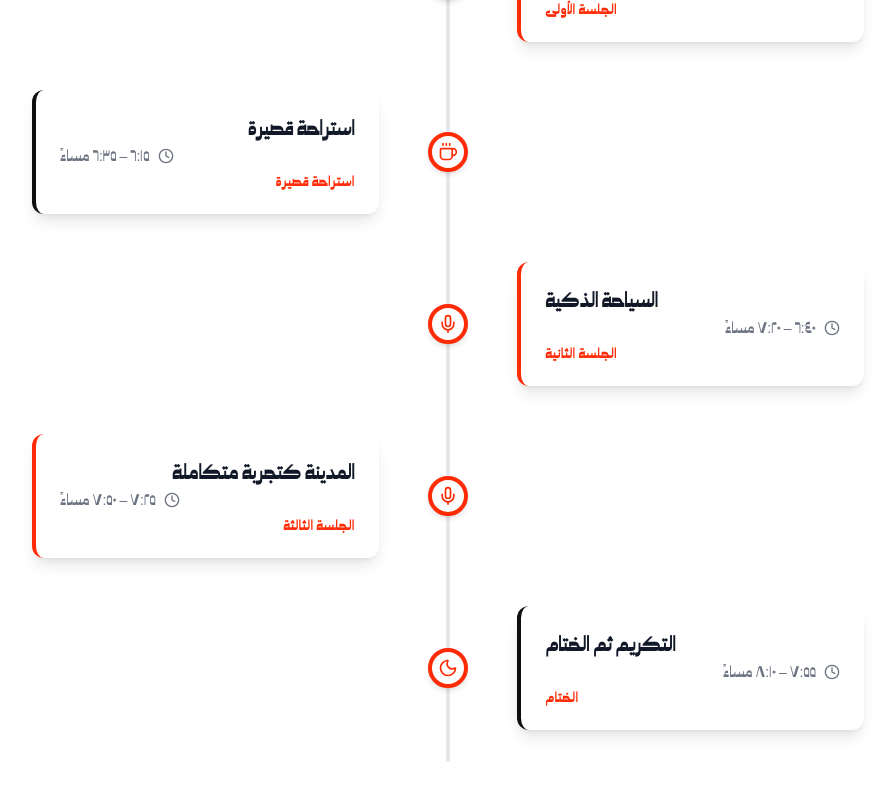
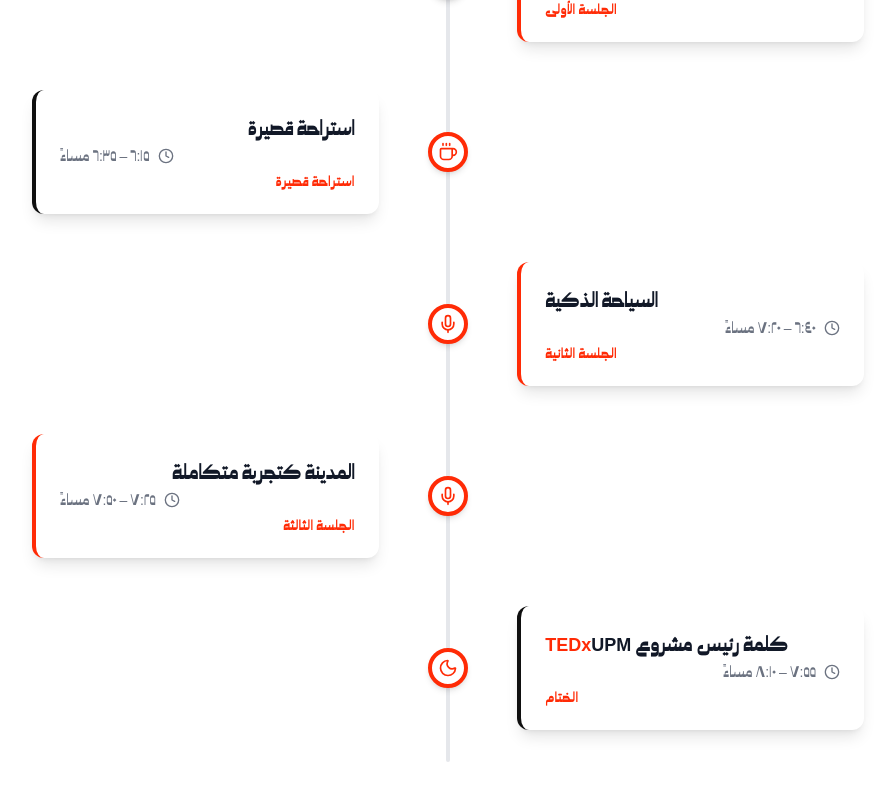
Before and after one commit to shglp1/tedx-upm, a React (Vite) app: page / in a window 1280 px wide. Shown: the part 4317-5117 px from the top of the page, without its empty margins (192-1085 px from the left). Built offline with nearby package versions, Linux system fonts and the light colour scheme.

Commit message:
fix names

```diff
--- a/src/data/speakers.ts
+++ b/src/data/speakers.ts
@@ -83,8 +83,8 @@ export const speakers: Speaker[] = [
     },
     {
         id: 8,
-        nameAr: "أحمد الجريشي",
-        nameEn: "Ahmad Al-Jurayshi",
+        nameAr: "أ. أحمد الجريشي",
+        nameEn: "Mr. Ahmad Al-Jurayshi",
         titleAr: "رئيس مجلس إدارة مشروع “قصة المكان”",
         titleEn: "Chairman of 'Story of the Place' Project",
         image: "/AhmadAljarishi.png",
@@ -96,8 +96,8 @@ export const speakers: Speaker[] = [
     // Session 3 (7:25+)
     {
         id: 9,
-        nameAr: "محمود جنيد",
-        nameEn: "Mahmoud Junaid",
+        nameAr: "أ. محمود جنيد",
+        nameEn: "Mr. Mahmoud Junaid",
         titleAr: "طالب هندسة معمارية بجامعة الأمير مقرن",
         titleEn: "Architecture Student at Prince Muqrin University",
         image: "/mahoomd.png",
--- a/src/locales/ar.json
+++ b/src/locales/ar.json
@@ -74,7 +74,7 @@
         "closing": {
             "time": "7:55 – 8:10 مساءً",
             "type": "الختام",
-            "title": "التكريم ثم الختام"
+            "title": "كلمة رئيس مشروع <0>TEDx</0>UPM"
         }
     },
     "speakers": {
--- a/src/locales/en.json
+++ b/src/locales/en.json
@@ -74,7 +74,7 @@
         "closing": {
             "time": "7:55 – 8:10 PM",
             "type": "Closing",
-            "title": "Honoring then Closing"
+            "title": "Speech by <0>TEDx</0>UPM Project Lead"
         }
     },
     "speakers": {
--- a/src/pages/Schedule.tsx
+++ b/src/pages/Schedule.tsx
@@ -1,4 +1,4 @@
-import { useTranslation } from 'react-i18next';
+import { useTranslation, Trans } from 'react-i18next';
 import { motion } from 'framer-motion';
 import { Clock, Coffee, Mic, Users, Moon } from 'lucide-react';
 import SectionPattern from '../components/SectionPattern';
@@ -50,7 +50,10 @@ const Schedule = () => {
                                 <div className={`w-5/12 flex ${index % 2 === 0 ? 'justify-start' : 'justify-end'}`}>
                                     <div className={`w-full max-w-[420px] p-6 bg-white dark:bg-gray-900 rounded-xl shadow-lg border-l-4 ${t(`schedule.${event.key}.type`).includes('Session') || t(`schedule.${event.key}.type`).includes('الجلسة') ? 'border-tedx-red' : 'border-madinah-gold'}`}>
                                         <h3 className={`text-lg font-bold text-gray-900 dark:text-white mb-1 ${i18n.language === 'ar' ? (index % 2 === 0 ? 'text-right' : 'text-left') : 'text-left'}`}>
-                                            {t(`schedule.${event.key}.title`)}
+                                            <Trans
+                                                i18nKey={`schedule.${event.key}.title`}
+                                                components={[<span className="text-tedx-red" key="0" />]}
+                                            />
                                         </h3>
                                         <div className={`flex items-center gap-2 text-sm text-gray-500 font-medium ${i18n.language === 'ar' ? (index % 2 === 0 ? 'justify-end' : 'justify-start') : 'justify-end'}`}>
                                             <Clock className="w-4 h-4" />
```
